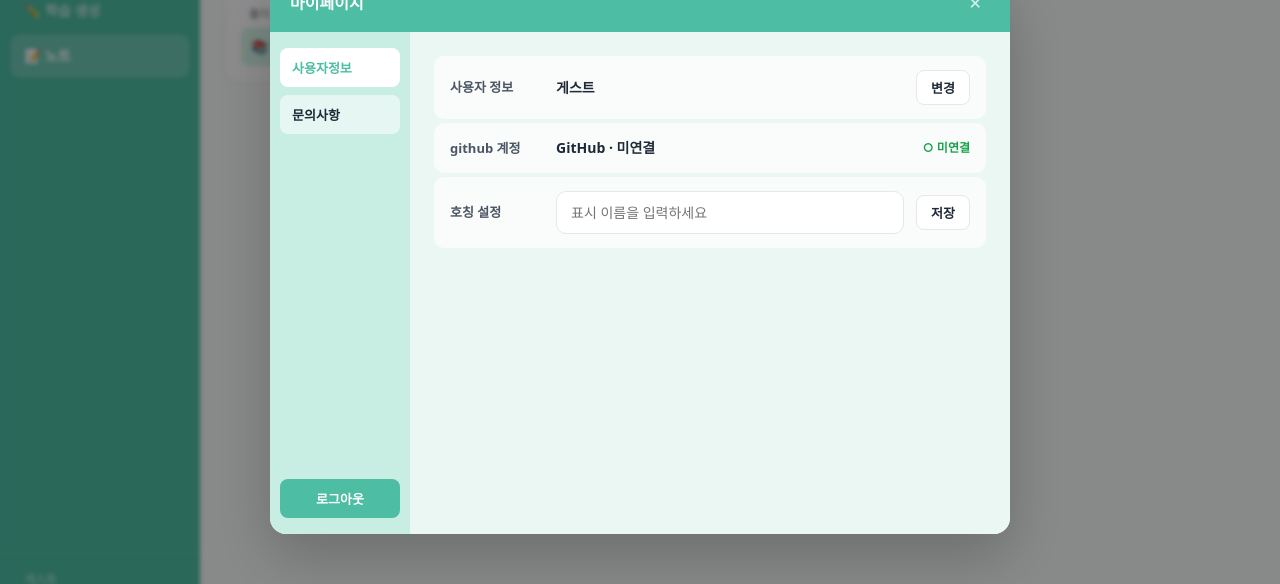
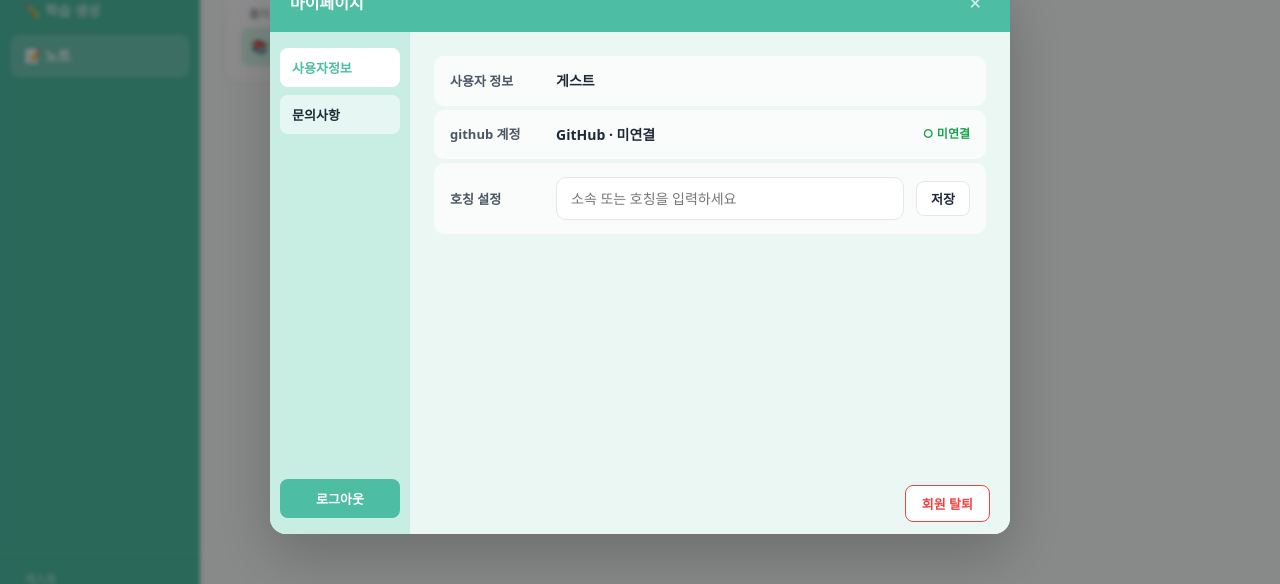
Before and after one commit to Critical-Flow/Critical-Flow-frontend, a React (Vite) app: page /directory in a window 1280 px wide. Both pictures are taken after a click on the button "👤 마이페이지". Shown: the part 146-730 px from the top of the page. Built offline with nearby package versions, Linux system fonts and the light colour scheme; no server answers; a web font is replaced by a local one.

Commit message:
feat: profile api 연결

```diff
--- a/src/components/MyPageModal.css
+++ b/src/components/MyPageModal.css
@@ -112,6 +112,30 @@
 
 .mpm-logout:hover {
   background: var(--primary-2);
+}
+
+.mpm-danger-zone {
+  display: flex;
+  justify-content: flex-end;
+  padding: 12px 20px;
+  margin-top: auto;
+}
+
+.mpm-btn-danger {
+  padding: 8px 16px;
+  border: 1.5px solid #ef4444;
+  border-radius: 8px;
+  background: #fff;
+  color: #ef4444;
+  font-size: 13px;
+  font-weight: 600;
+  cursor: pointer;
+  transition: background 0.15s, color 0.15s;
+}
+
+.mpm-btn-danger:hover {
+  background: #ef4444;
+  color: #fff;
 }
 
 /* 우측 메인 컨텐츠 */
--- a/src/components/MyPageModal.jsx
+++ b/src/components/MyPageModal.jsx
@@ -2,12 +2,27 @@ import { useState, useEffect } from 'react';
 import { useNavigate } from 'react-router-dom';
 import { useModal } from '../context/ModalContext';
 import { useAuth } from '../context/AuthContext';
-import { logoutApi } from '../services/auth';
+import { logoutApi, updateProfile, deleteAccount } from '../services/auth';
 import './MyPageModal.css';
 
-function UserInfoTab({ user }) {
+function UserInfoTab({ user, onProfileUpdated }) {
+  const [affiliation, setAffiliation] = useState(user?.affiliation ?? '');
+  const [isSaving, setIsSaving] = useState(false);
+
   const githubLabel = user ? `GitHub · @${user.name}` : 'GitHub · 미연결';
   const isLinked = Boolean(user);
+
+  const handleSave = async () => {
+    setIsSaving(true);
+    try {
+      const updated = await updateProfile({ affiliation });
+      onProfileUpdated(updated);
+    } catch {
+      alert('저장에 실패했어요.');
+    } finally {
+      setIsSaving(false);
+    }
+  };
 
   return (
     <div className="mpm-content">
@@ -15,7 +30,6 @@ function UserInfoTab({ user }) {
         <div className="mpm-row-label">사용자 정보</div>
         <div className="mpm-row-body">
           <span className="mpm-value">{user?.name ?? '게스트'}</span>
-          <button className="mpm-btn-sm">변경</button>
         </div>
       </div>
       <div className="mpm-row">
@@ -31,10 +45,13 @@ function UserInfoTab({ user }) {
           <input
             type="text"
             className="mpm-input"
-            defaultValue={user?.name ?? ''}
-            placeholder="표시 이름을 입력하세요"
+            value={affiliation}
+            onChange={(e) => setAffiliation(e.target.value)}
+            placeholder="소속 또는 호칭을 입력하세요"
           />
-          <button className="mpm-btn-sm">저장</button>
+          <button className="mpm-btn-sm" onClick={handleSave} disabled={isSaving}>
+            {isSaving ? '저장 중' : '저장'}
+          </button>
         </div>
       </div>
     </div>
@@ -90,7 +107,7 @@ function InquiryTab() {
 
 export default function MyPageModal() {
   const { myPageOpen, setMyPageOpen } = useModal();
-  const { user, logout } = useAuth();
+  const { user, logout, updateUser } = useAuth();
   const navigate = useNavigate();
   const [activeTab, setActiveTab] = useState('user');
 
@@ -109,6 +126,18 @@ export default function MyPageModal() {
     logout();
     setMyPageOpen(false);
     navigate('/');
+  };
+
+  const handleDeleteAccount = async () => {
+    if (!window.confirm('정말 탈퇴하시겠어요? 모든 데이터가 삭제됩니다.')) return;
+    try {
+      await deleteAccount();
+      logout();
+      setMyPageOpen(false);
+      navigate('/');
+    } catch {
+      alert('탈퇴에 실패했어요. 잠시 후 다시 시도해주세요.');
+    }
   };
 
   return (
@@ -146,7 +175,16 @@ export default function MyPageModal() {
 
           {/* 우측 컨텐츠 */}
           <main className="mpm-main">
-            {activeTab === 'user' ? <UserInfoTab user={user} /> : <InquiryTab />}
+            {activeTab === 'user' ? (
+              <>
+                <UserInfoTab user={user} onProfileUpdated={updateUser} />
+                <div className="mpm-danger-zone">
+                  <button className="mpm-btn-danger" onClick={handleDeleteAccount}>회원 탈퇴</button>
+                </div>
+              </>
+            ) : (
+              <InquiryTab />
+            )}
           </main>
         </div>
 
--- a/src/context/AuthContext.js
+++ b/src/context/AuthContext.js
@@ -17,11 +17,18 @@ export function AuthProvider({ children }) {
     setUser(null);
   }, []);
 
+  const updateUser = useCallback((updated) => {
+    const merged = { ...getItem(STORAGE_KEYS.USER), ...updated };
+    setItem(STORAGE_KEYS.USER, merged);
+    setUser(merged);
+  }, []);
+
   const value = {
     user,
     isAuthenticated: user !== null,
     login,
     logout,
+    updateUser,
   };
 
   return <AuthContext.Provider value={value}>{children}</AuthContext.Provider>;
--- a/src/services/auth.js
+++ b/src/services/auth.js
@@ -38,3 +38,9 @@ export async function logoutApi() {
   await api.post('/api/v1/auth/logout');
   return { ok: true };
 }
+
+export async function deleteAccount() {
+  if (USE_MOCK) return { ok: true };
+  await api.delete('/api/v1/users/me');
+  return { ok: true };
+}
```
